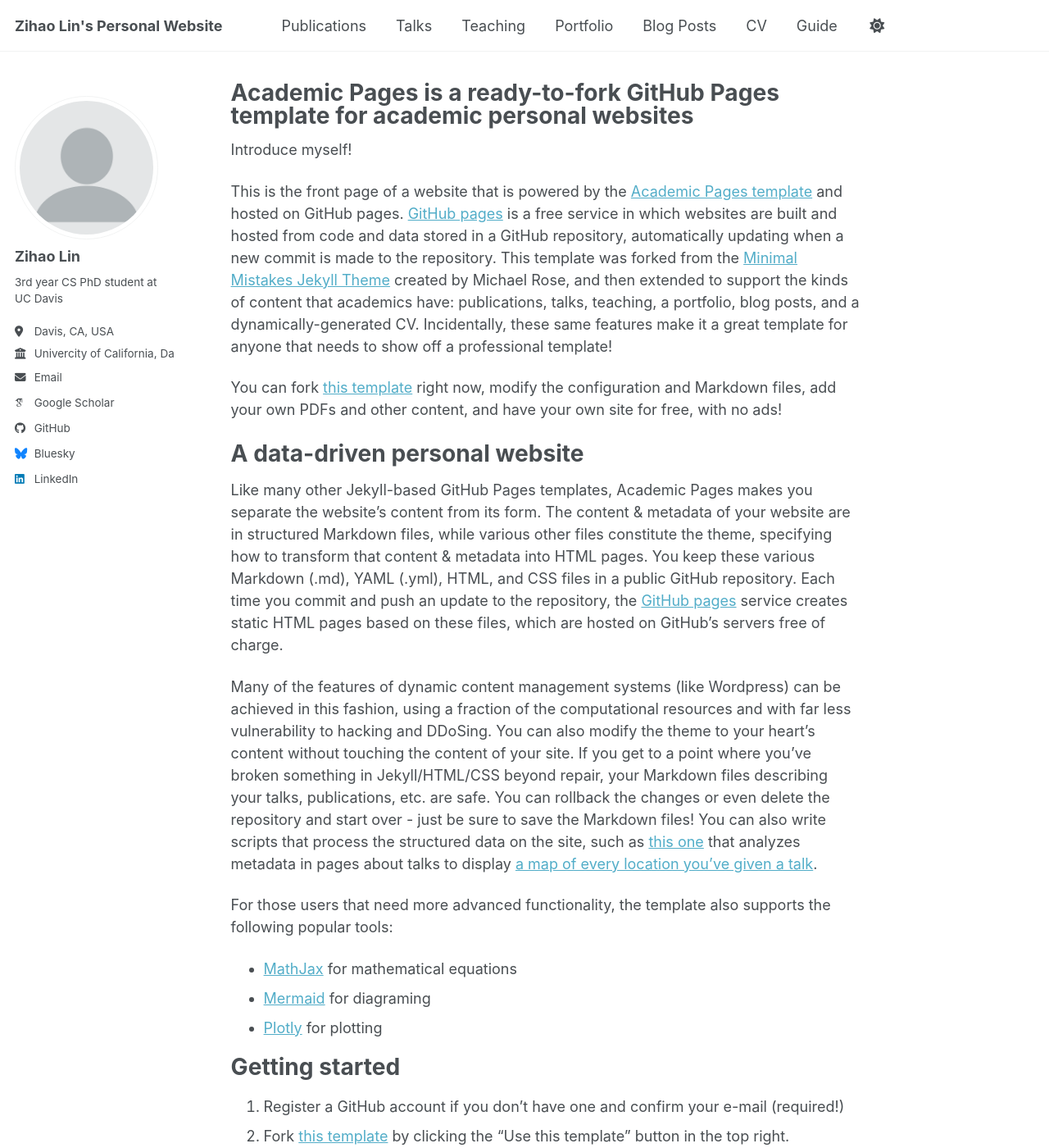
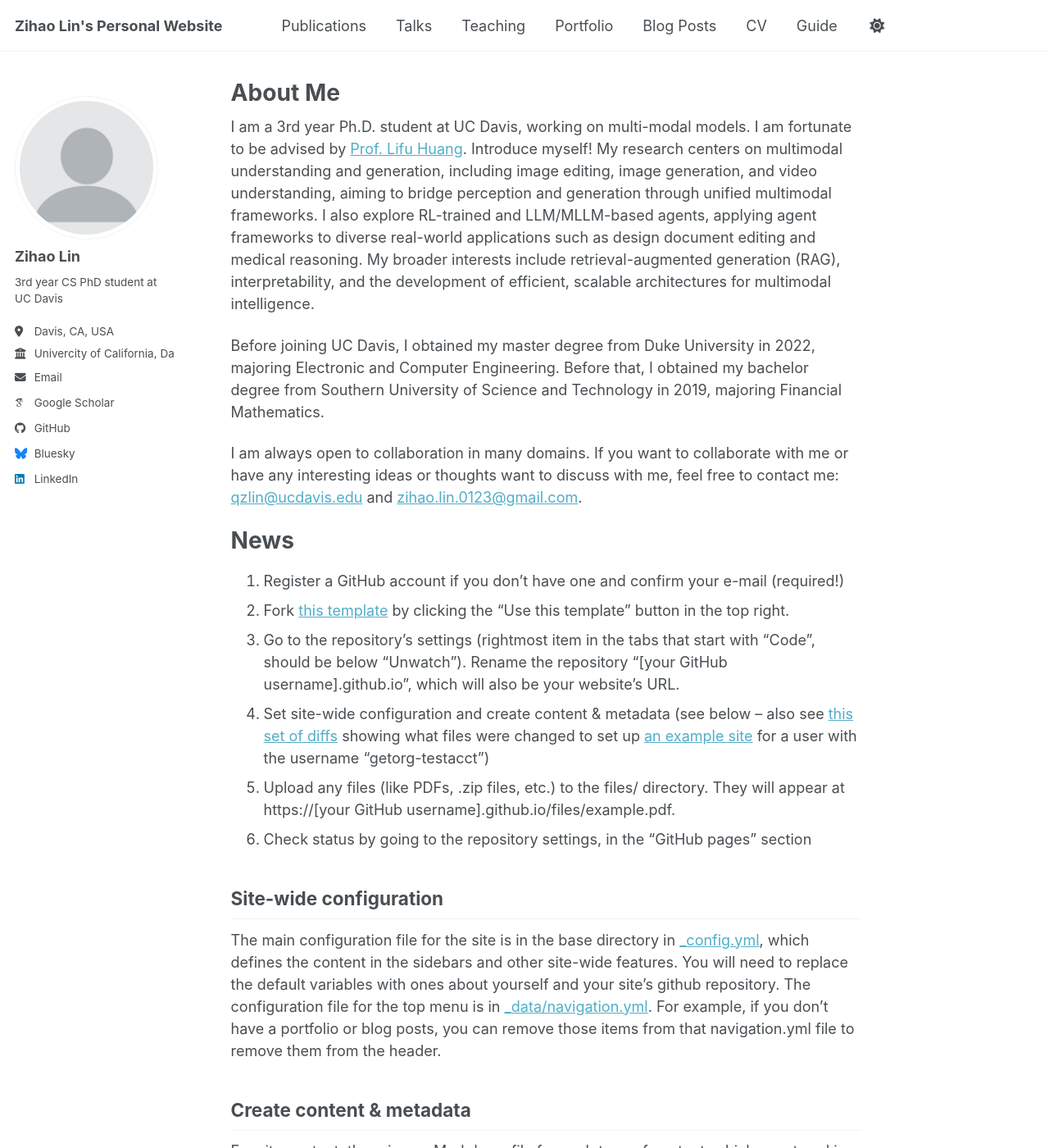
Before and after one commit to ZihaoLinQZ/ZihaoLinQZ.github.io, a Jekyll site: the page built from _pages/about.md, in a window 1280 px wide and 1400 px high. Shown: the whole window at 82% size. Built offline with Jekyll 4.4.1, drawn with Linux system fonts in a browser that asks for light colours; some web fonts are replaced; a script bundle is joined from its source files by our own code; library files that are not in the unit come from our copies.

Commit message:
Revise 'About Me' section with personal details
Updated the content to reflect personal information and research interests, and removed references to the Academic Pages template.

```diff
--- a/_pages/about.md
+++ b/_pages/about.md
@@ -1,30 +1,20 @@
 ---
 permalink: /
-title: "Academic Pages is a ready-to-fork GitHub Pages template for academic personal websites"
+title: "About Me"
 author_profile: true
 redirect_from:
   - /about/
   - /about.html
 ---
-Introduce myself!
 
+I am a 3rd year Ph.D. student at UC Davis, working on multi-modal models. I am fortunate to be advised by [Prof. Lifu Huang](https://wilburone.github.io/).
+Introduce myself! My research centers on multimodal understanding and generation, including image editing, image generation, and video understanding, aiming to bridge perception and generation through unified multimodal frameworks. I also explore RL-trained and LLM/MLLM-based agents, applying agent frameworks to diverse real-world applications such as design document editing and medical reasoning. My broader interests include retrieval-augmented generation (RAG), interpretability, and the development of efficient, scalable architectures for multimodal intelligence.
 
-This is the front page of a website that is powered by the [Academic Pages template](https://github.com/academicpages/academicpages.github.io) and hosted on GitHub pages. [GitHub pages](https://pages.github.com) is a free service in which websites are built and hosted from code and data stored in a GitHub repository, automatically updating when a new commit is made to the repository. This template was forked from the [Minimal Mistakes Jekyll Theme](https://mmistakes.github.io/minimal-mistakes/) created by Michael Rose, and then extended to support the kinds of content that academics have: publications, talks, teaching, a portfolio, blog posts, and a dynamically-generated CV. Incidentally, these same features make it a great template for anyone that needs to show off a professional template!
+Before joining UC Davis, I obtained my master degree from Duke University in 2022, majoring Electronic and Computer Engineering. Before that, I obtained my bachelor degree from Southern University of Science and Technology in 2019, majoring Financial Mathematics.
 
- You can fork [this template](https://github.com/academicpages/academicpages.github.io) right now, modify the configuration and Markdown files, add your own PDFs and other content, and have your own site for free, with no ads!
+I am always open to collaboration in many domains. If you want to collaborate with me or have any interesting ideas or thoughts want to discuss with me, feel free to contact me: [qzlin@ucdavis.edu](qzlin@ucdavis.edu) and [zihao.lin.0123@gmail.com](zihao.lin.0123@gmail.com).
 
-A data-driven personal website
-======
-Like many other Jekyll-based GitHub Pages templates, Academic Pages makes you separate the website's content from its form. The content & metadata of your website are in structured Markdown files, while various other files constitute the theme, specifying how to transform that content & metadata into HTML pages. You keep these various Markdown (.md), YAML (.yml), HTML, and CSS files in a public GitHub repository. Each time you commit and push an update to the repository, the [GitHub pages](https://pages.github.com/) service creates static HTML pages based on these files, which are hosted on GitHub's servers free of charge.
-
-Many of the features of dynamic content management systems (like Wordpress) can be achieved in this fashion, using a fraction of the computational resources and with far less vulnerability to hacking and DDoSing. You can also modify the theme to your heart's content without touching the content of your site. If you get to a point where you've broken something in Jekyll/HTML/CSS beyond repair, your Markdown files describing your talks, publications, etc. are safe. You can rollback the changes or even delete the repository and start over - just be sure to save the Markdown files! You can also write scripts that process the structured data on the site, such as [this one](https://github.com/academicpages/academicpages.github.io/blob/master/talkmap.ipynb) that analyzes metadata in pages about talks to display [a map of every location you've given a talk](https://academicpages.github.io/talkmap.html).
-
-For those users that need more advanced functionality, the template also supports the following popular tools:
-- [MathJax](https://www.mathjax.org/) for mathematical equations
-- [Mermaid](https://mermaid.js.org/) for diagraming
-- [Plotly](https://plotly.com/javascript/) for plotting
-
-Getting started
+News
 ======
 1. Register a GitHub account if you don't have one and confirm your e-mail (required!)
 1. Fork [this template](https://github.com/academicpages/academicpages.github.io) by clicking the "Use this template" button in the top right.
```
